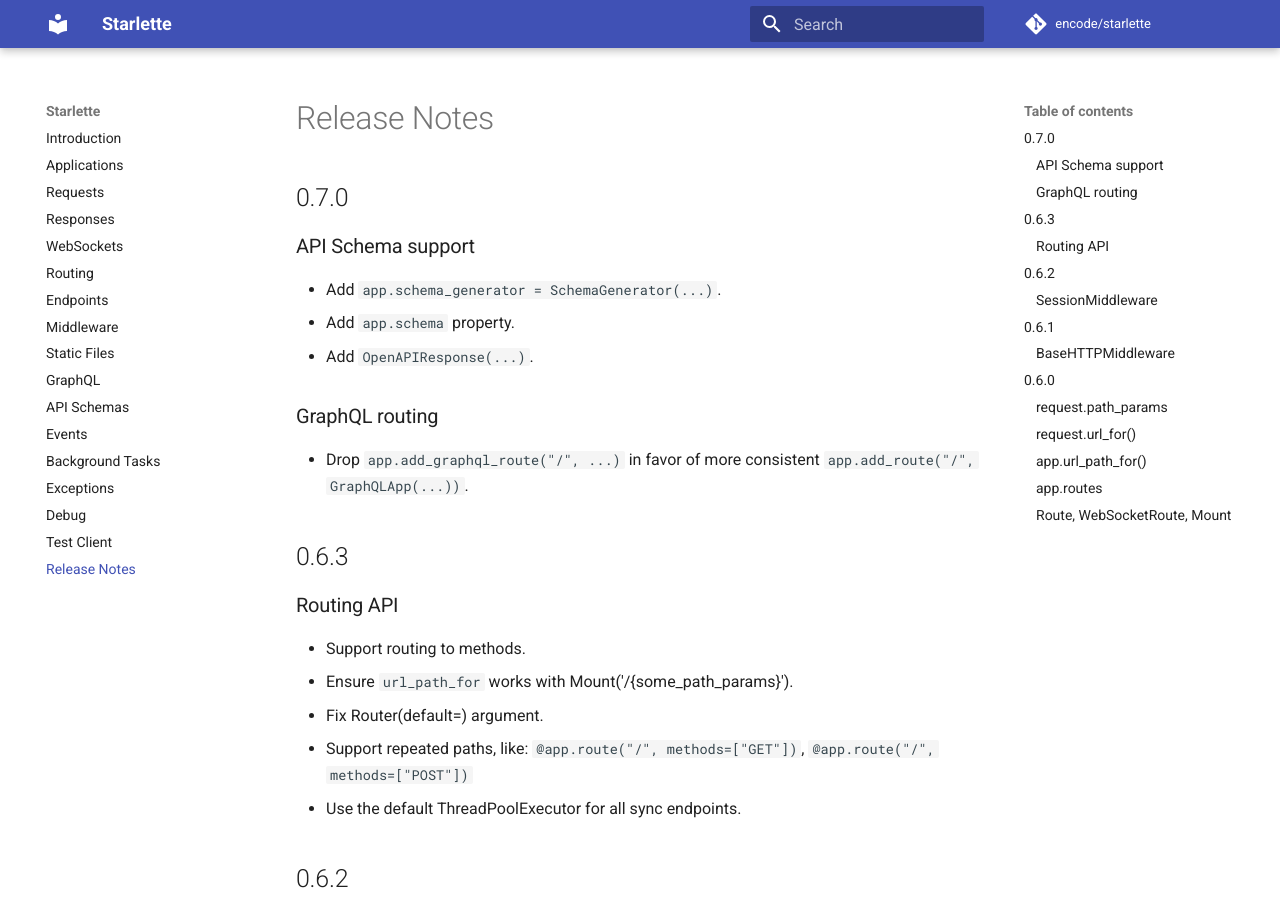
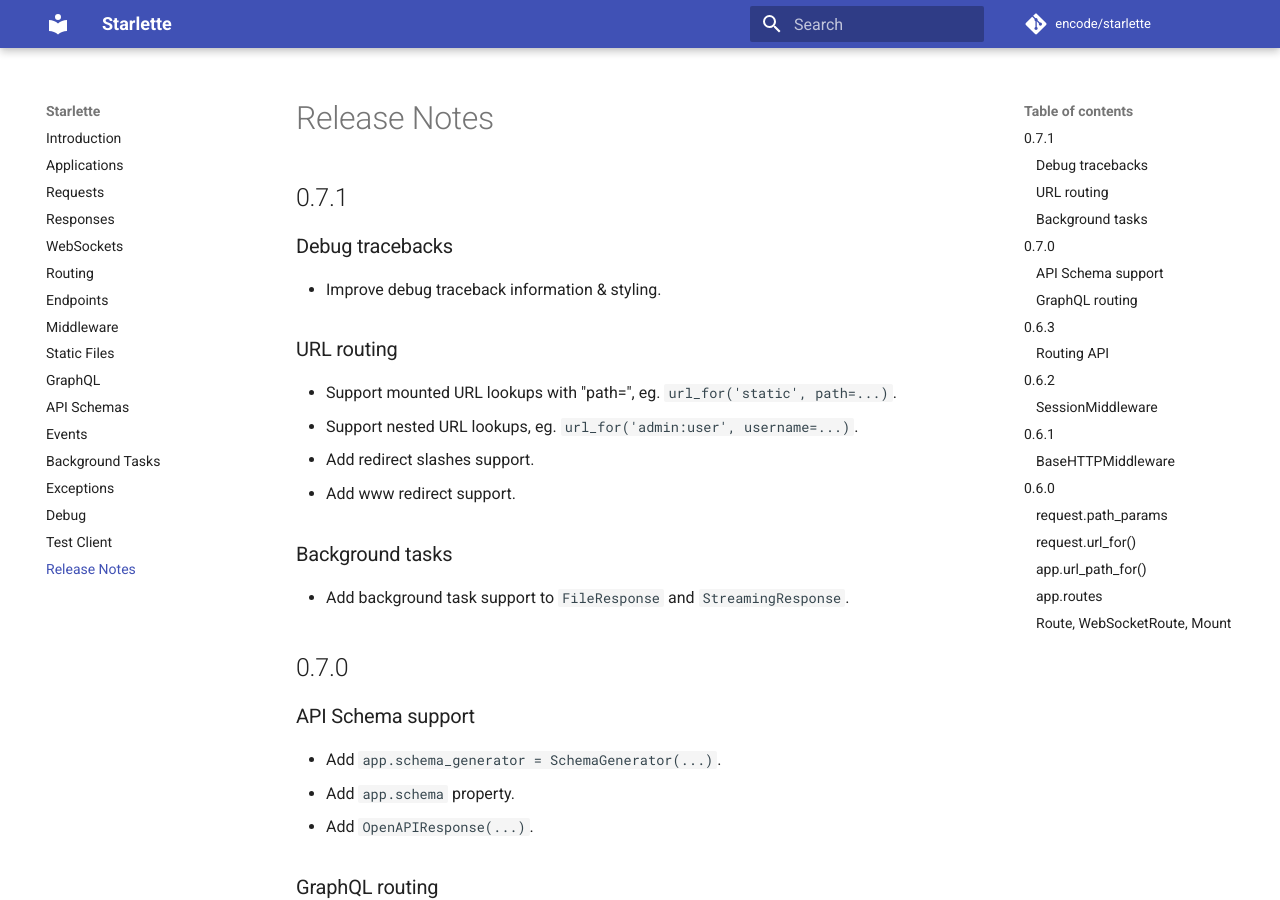
Before and after one commit to hidraco/starlette, an MkDocs documentation site: the page built from docs/release-notes.md, in a window 1280 px wide and 900 px high. Built offline with MkDocs 1.6.1 and Material for MkDocs 9.7.7, drawn with Linux system fonts in a browser that asks for light colours; comment, search, counter and statistics services are not loaded.

Commit message:
Version 0.7.1

```diff
--- a/docs/release-notes.md
+++ b/docs/release-notes.md
@@ -1,3 +1,20 @@
+## 0.7.1
+
+### Debug tracebacks
+
+* Improve debug traceback information & styling.
+
+### URL routing
+
+* Support mounted URL lookups with "path=", eg. `url_for('static', path=...)`.
+* Support nested URL lookups, eg. `url_for('admin:user', username=...)`.
+* Add redirect slashes support.
+* Add www redirect support.
+
+### Background tasks
+
+* Add background task support to `FileResponse` and `StreamingResponse`.
+
 ## 0.7.0
 
 ### API Schema support
--- a/starlette/__init__.py
+++ b/starlette/__init__.py
@@ -1 +1 @@
-__version__ = "0.7.0"
+__version__ = "0.7.1"
```
Also changed, not shown: README.md (+1 -3 lines), docs/index.md (+1 -3 lines).
